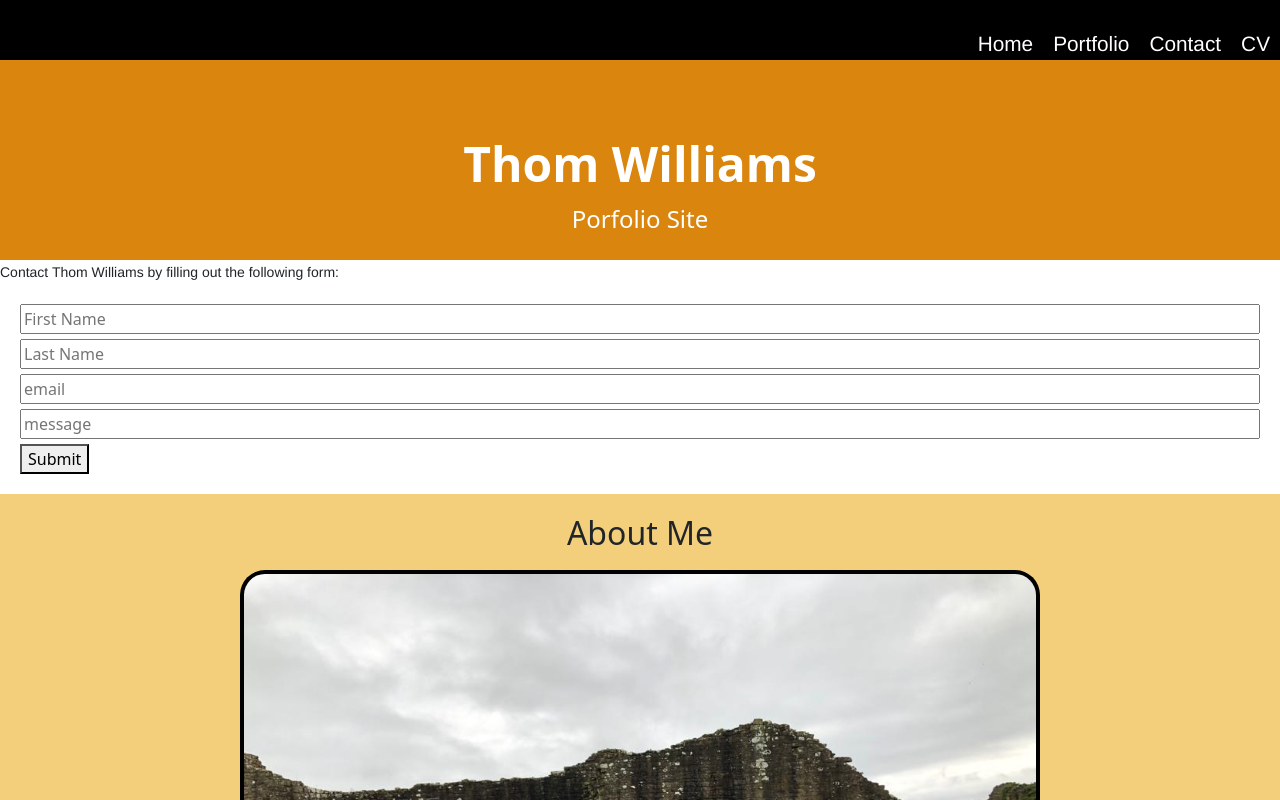
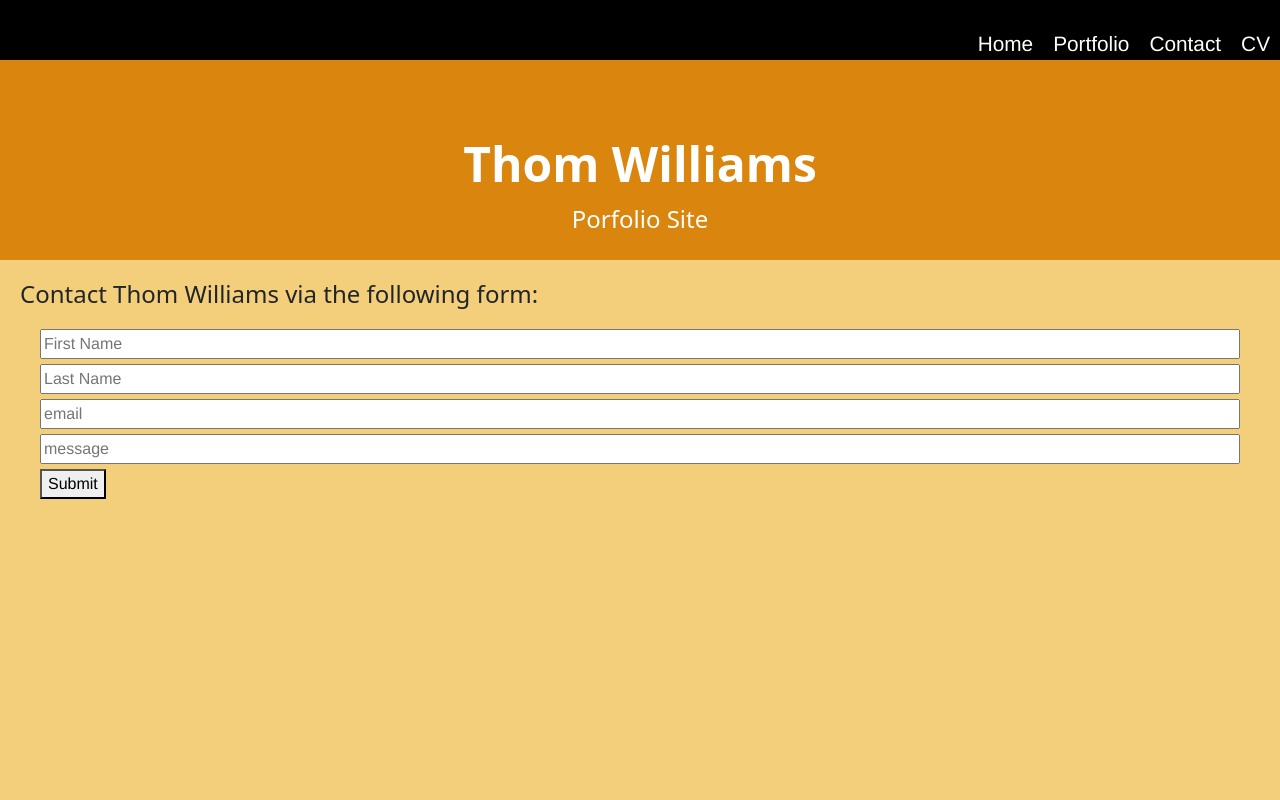
Before and after one commit to ThomWilliams/react-portfolio-tew, a React (Create React App) app: page /contact in a window 1280 px wide. Shown: the top 800 px of the page. Built offline with nearby package versions, Linux system fonts and the light colour scheme.

Commit message:
Error messages in form added

```diff
--- a/src/components/CV/index.js
+++ b/src/components/CV/index.js
@@ -10,8 +10,7 @@ function CV() {
       <h2>{header}</h2>
       <p>
         Through the University of Manchester Coding Bootcamp and elsewhere in my
-        career, I have gained a variety of front-end and back-end skills and
-        experience including:
+        career, I have gained a variety of front-end and back-end skills, plus other relevant experience including:
         <ul>
           <li>
             <strong>Front-end:</strong> REACT, HTML, CSS, Javascript (JS), Markdown
--- a/src/components/Contact/contact.css
+++ b/src/components/Contact/contact.css
@@ -1,6 +1,6 @@
 .content-container {
     min-height: calc(100vh - 34px);
-    background: #f3e5f5;
+    background: #f3cf7b;
     padding: 20px;
 }
 
@@ -10,11 +10,20 @@ h2 {
 
 
 p {
-   font-size: 14px;
+   font-size: 18px;
+   line-height: 10vh;
+   font-family: helvetica;
+}
+
+.error-text {
+  color: red;
+  font-style: italic;
 }
 
 .form {
     margin: 20px;
+    background: #f3cf7b;
+    font-family: helvetica;
   }
 
   .form input {
--- a/src/components/Contact/index.js
+++ b/src/components/Contact/index.js
@@ -1,49 +1,72 @@
-import React, { useState } from 'react';
-import './contact.css'
-
+import React, { useState } from "react";
+import "./contact.css";
+import { checkFirstName, checkLastName, checkMessage, validateEmail } from '../../utils/helpers';
 
 function Form() {
-  // Here we set two state variables for firstName and lastName using `useState`
-  const [firstName, setFirstName] = useState('');
-  const [lastName, setLastName] = useState('');
-  const [email, setEmail] = useState('');
-  const [message, setMessage] = useState('');
+  const [firstName, setFirstName] = useState("");
+  const [lastName, setLastName] = useState("");
+  const [email, setEmail] = useState("");
+  const [message, setMessage] = useState("");
+  const [errorMessage, setErrorMessage] = useState('');
 
   const handleInputChange = (e) => {
-    // Getting the value and name of the input which triggered the change
     const { target } = e;
     const inputType = target.name;
     const inputValue = target.value;
 
-    // Based on the input type, we set the state of either email, username, and password
-    if (inputType === 'email') {
+
+    if (inputType === "email") {
       setEmail(inputValue);
-    } else if (inputType === 'firstName') {
+    } else if (inputType === "firstName") {
       setFirstName(inputValue);
-    }  else if (inputType === 'lastName') {
-        setLastName(inputValue);
+    } else if (inputType === "lastName") {
+      setLastName(inputValue);
     } else {
       setMessage(inputValue);
     }
   };
 
   const handleFormSubmit = (e) => {
-    // Preventing the default behavior of the form submit (which is to refresh the page)
     e.preventDefault();
 
+
+    if (!validateEmail(email)) {
+      setErrorMessage('Please enter correct email address');
+      return alert('Please enter a valid email address')
+
+    }
+
+    if (!checkFirstName(firstName)) {
+      setErrorMessage(
+        `Please enter a valid first name`
+      );
+      return;
+    }
+    if (!checkLastName(lastName)) {
+      setErrorMessage(
+        `Please enter a valid last name`
+      );
+      return;
+    }
+    if (!checkMessage(message)) {
+      setErrorMessage(
+        `Please enter a valid message`
+      );
+      return;
+    }
     // Alert the user their first and last name, clear the inputs
-    alert(`Thanks for your email ${firstName} ${lastName}, Thom Williams will get right back to you...`);
-    setFirstName('');
-    setLastName('');
-    setEmail('');
-    setMessage('');
+    alert(
+      `Thanks for your email ${firstName} ${lastName}, Thom Williams will get right back to you...`
+    );
+    setFirstName("");
+    setLastName("");
+    setEmail("");
+    setMessage("");
   };
 
   return (
-    <div>
-      <p>
-        Contact Thom Williams by filling out the following form:
-      </p>
+    <section className="content-container">
+      <h4>Contact Thom Williams via the following form:</h4>
       <form className="form">
         <input
           value={firstName}
@@ -77,7 +100,12 @@ function Form() {
           Submit
         </button>
       </form>
-    </div>
+      {errorMessage && (
+        <div>
+          <p className="error-text">{errorMessage}</p>
+        </div>
+      )}
+    </section>
   );
 }
 
--- /dev/null
+++ b/src/utils/helpers.js
@@ -0,0 +1,28 @@
+export function validateEmail(email) {
+  const re = /^(([^<>()[\]\\.,;:\s@"]+(\.[^<>()[\]\\.,;:\s@"]+)*)|(".+"))@((\[[0-9]{1,3}\.[0-9]{1,3}\.[0-9]{1,3}\.[0-9]{1,3}\])|(([a-zA-Z\-0-9]+\.)+[a-zA-Z]{2,}))$/;
+  return re.test(String(email).toLowerCase());
+}
+
+export function checkFirstName(input) {
+  const firstName = /^[A-Za-z]\w{2,14}$/;
+  if (input.match(firstName)) {
+    return true;
+  }
+  return alert("please complete all required fields");
+}
+
+export function checkLastName(input) {
+  const lastName = /^[A-Za-z]\w{2,14}$/;
+  if (input.match(lastName)) {
+    return true;
+  }
+  return alert("please complete all required fields");
+}
+
+export function checkMessage(input) {
+  const message = /^[A-Za-z]\w{2,200}$/;
+  if (input.match(message)) {
+    return true;
+  }
+  return alert("please complete all required fields");
+}
```
